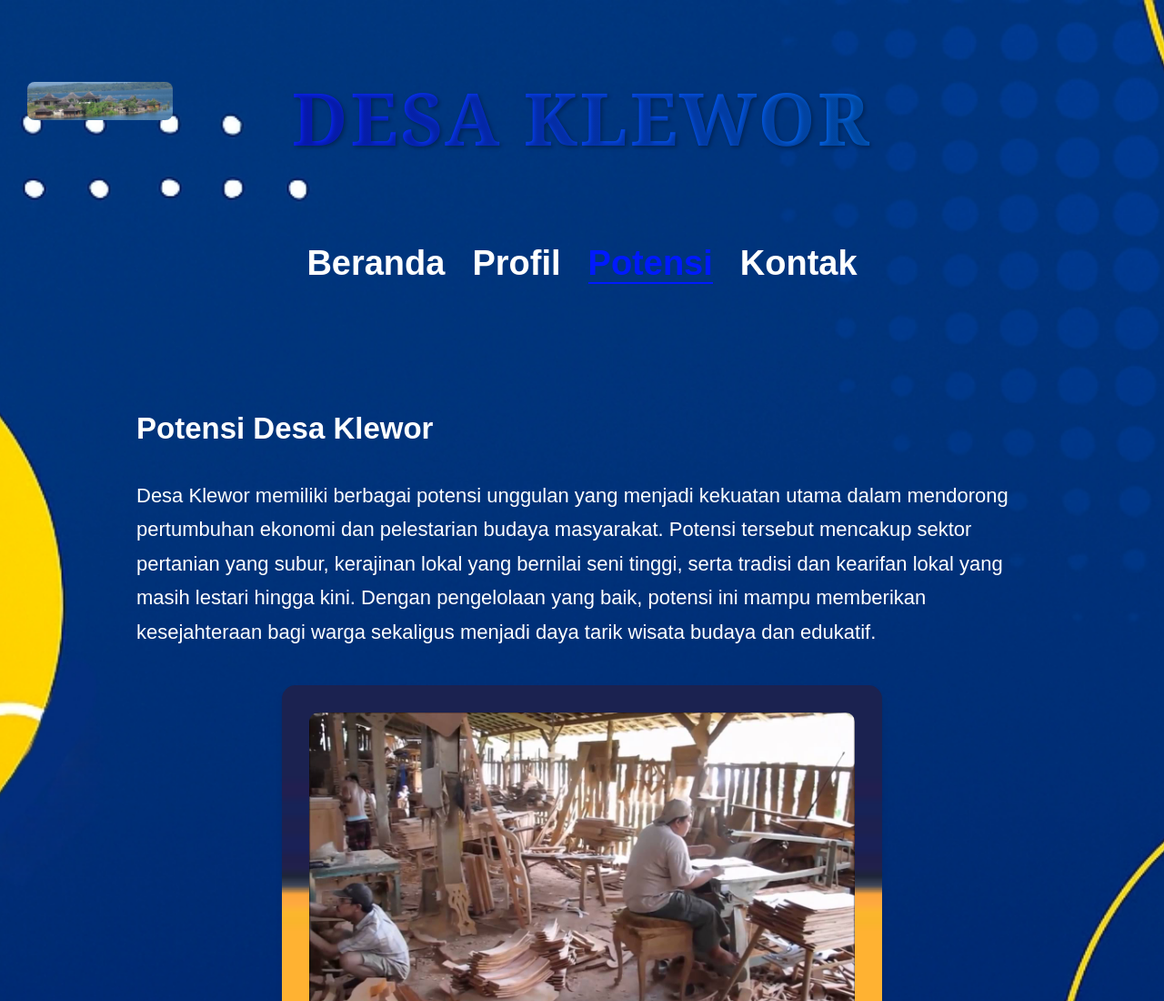
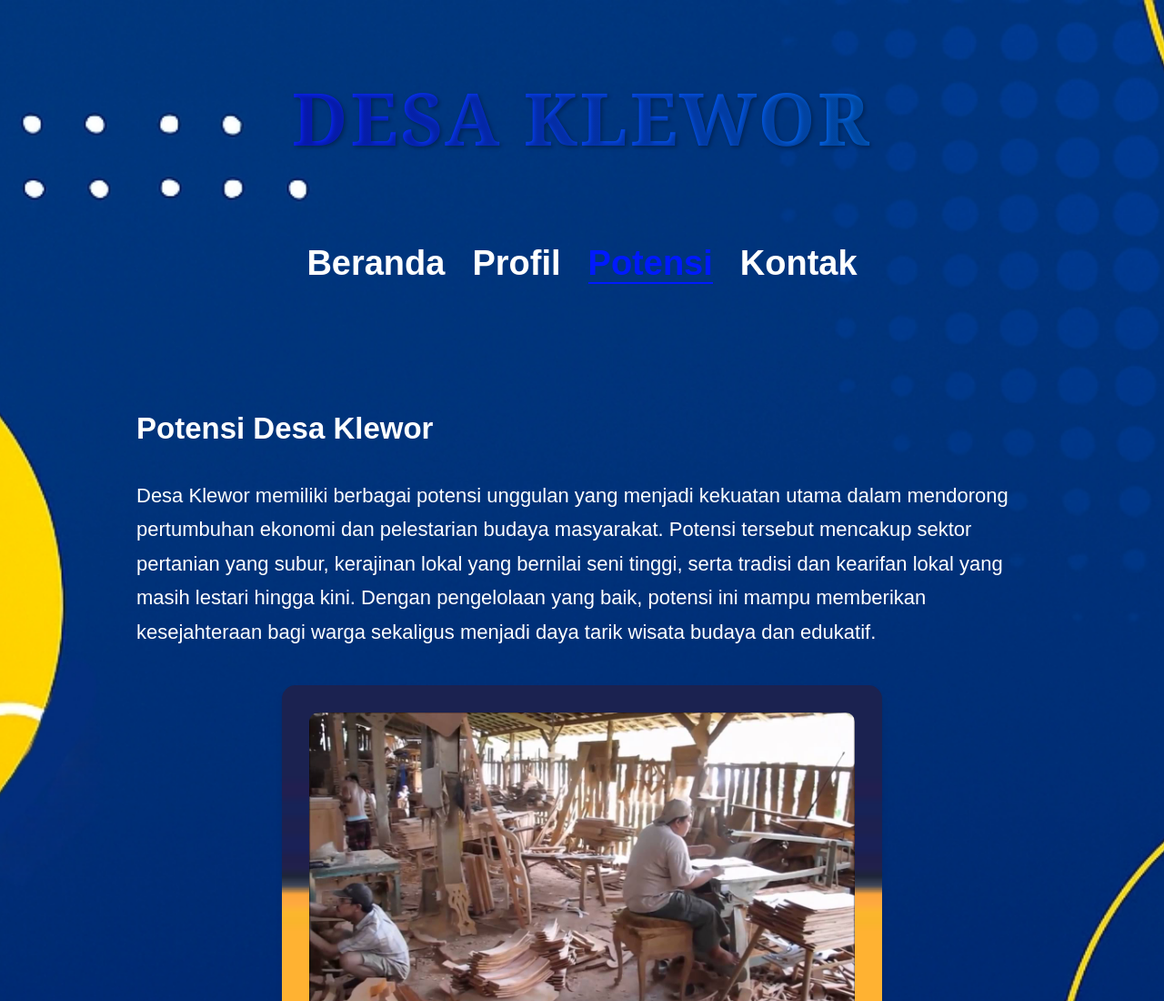
Before and after one commit to mas-yadi/Desa-Klewor, a plain HTML site: page potensi.html in a window 1280 px wide. Shown: the top 1100 px of the page at 91% size. Drawn offline with Linux system fonts and the light colour scheme.

Commit message:
Update potensi.html

```diff
--- a/potensi.html
+++ b/potensi.html
@@ -8,7 +8,6 @@
 </head>
 <body>
 <header class="header-profil">
-    <img src="images/waduk.jpeg" alt="Logo Desa Klewor" class="logo">
     <div class="container">
         <h1 class="judul-utama">DESA KLEWOR</h1>
         <nav>
```
Lines whose indentation alone changed are shown as unchanged.
